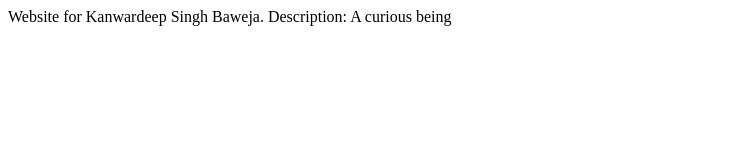
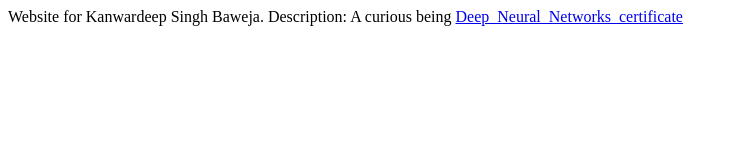
Before and after one commit to kanwardeep007/kanwardeep007.github.io, a plain HTML site: page index.html in a window 1280 px wide. Shown: the whole page, without its empty margins (0-736 px from the left). Drawn offline with Linux system fonts and the light colour scheme.

Commit message:
description added for first course

```diff
--- a/index.html
+++ b/index.html
@@ -2,7 +2,7 @@ Website for Kanwardeep Singh Baweja.
 Description: A curious being
 
 
-<a href="pdfs/Improving_Deep_Neural_Networks_certificate.pdf" class="image fit"></a>
+<a href="pdfs/Improving_Deep_Neural_Networks_certificate.pdf" class="image fit">Deep_Neural_Networks_certificate</a>
 <a href="pdfs/Machine_Learning_Certificate.pdf" class="image fit"></a>
 <a href="pdfs/Neural_Networks_and_Deep_Learning_certificate.pdf" class="image fit"></a>
 <a href="pdfs/Structuring_Machine_Learning_Projects_certificate.pdf" class="image fit"></a>
```
